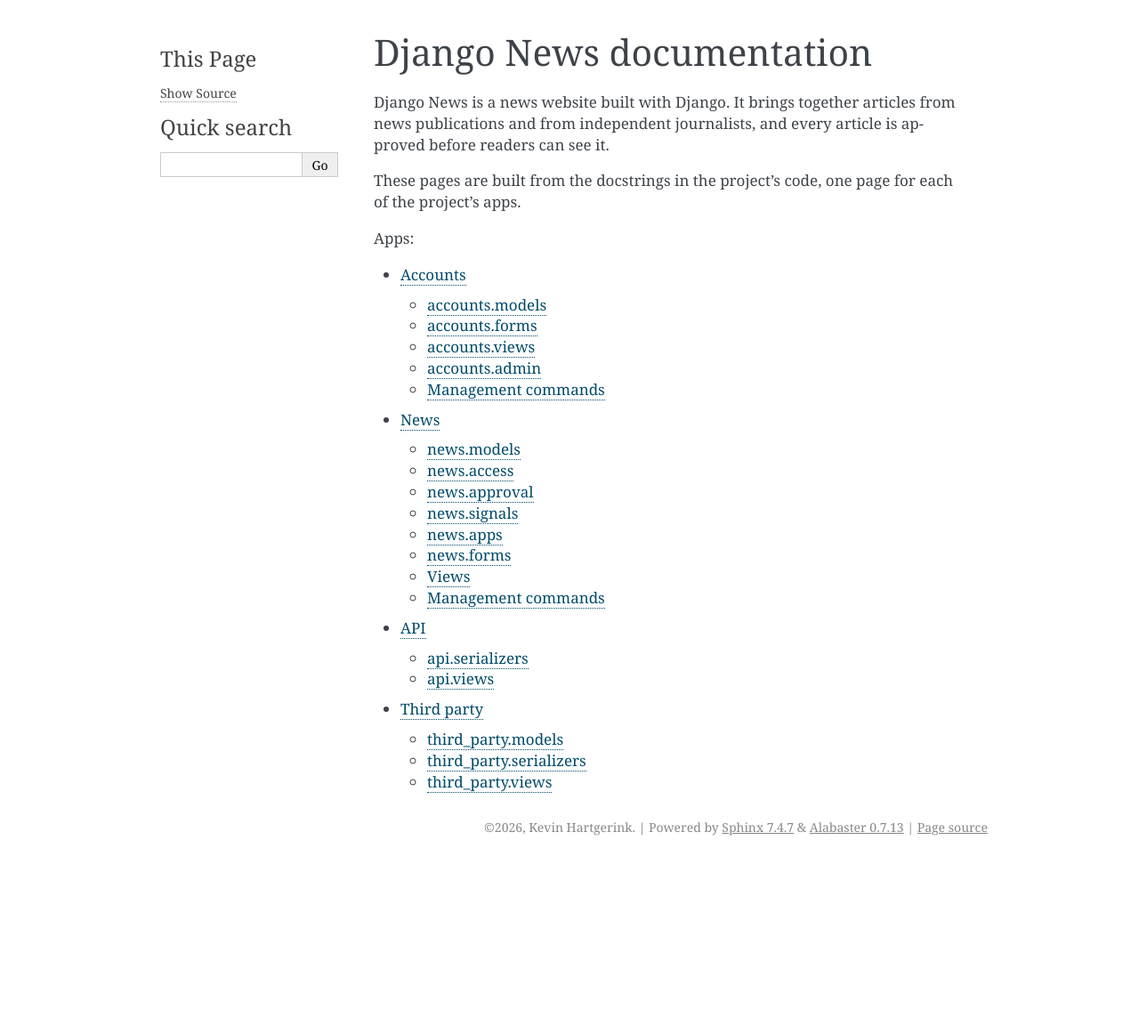
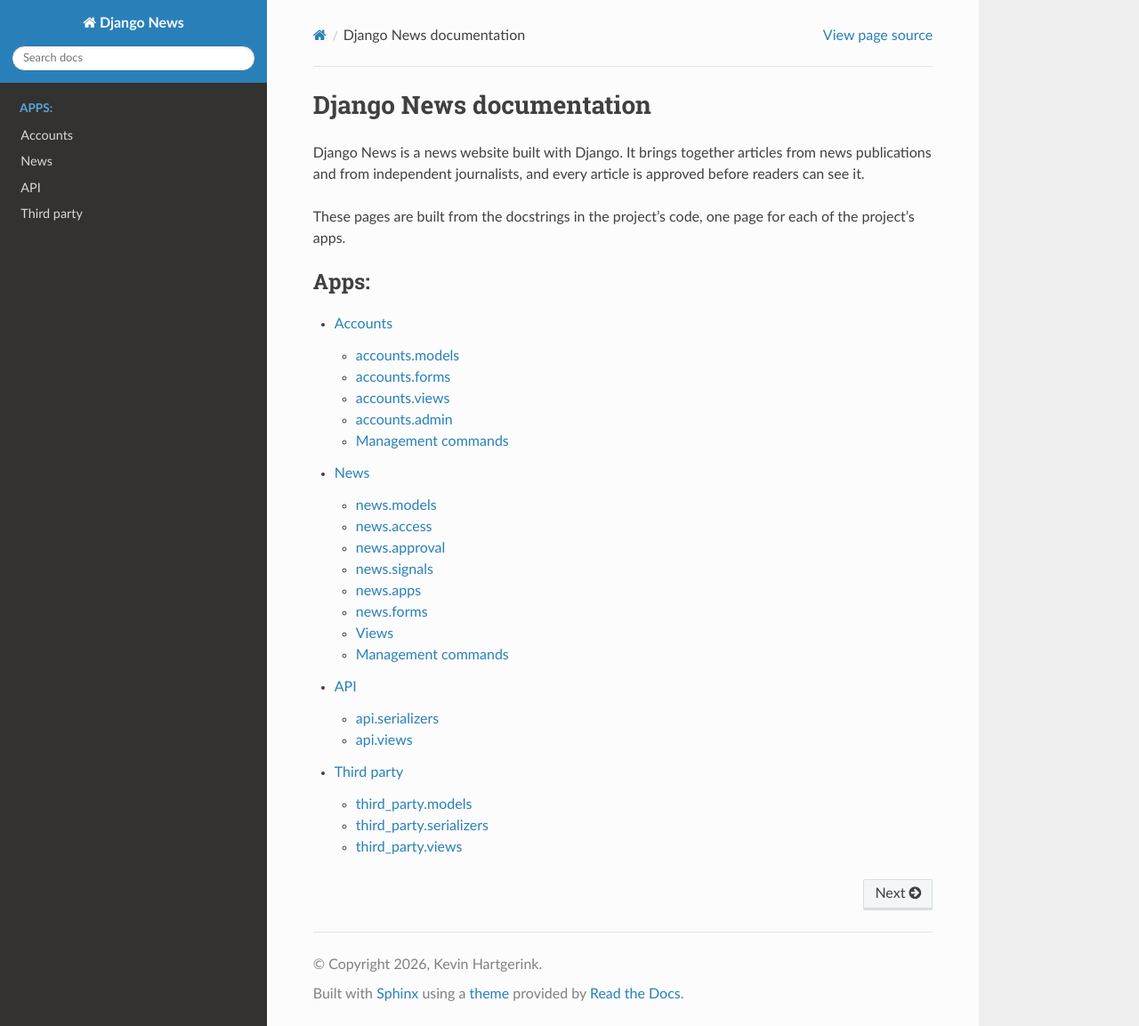
Before and after one commit to hartgerink/django-news-app, a Sphinx documentation site: the page built from docs/source/index.rst, in a window 1280 px wide and 1153 px high. Shown: the whole window at 89% size. Built offline with Sphinx 7.4.7 and the Read the Docs theme 3.1.0, drawn with Linux system fonts in a browser that asks for light colours.

Commit message:
Use the Read the Docs theme for the documentation

```diff
--- a/docs/source/conf.py
+++ b/docs/source/conf.py
@@ -52,4 +52,5 @@
 
 # -- Options for HTML output -------------------------------------------
 
-html_theme = "alabaster"
+# The Read the Docs theme, installed from requirements.txt.
+html_theme = "sphinx_rtd_theme"
--- a/requirements.txt
+++ b/requirements.txt
@@ -28,9 +28,11 @@
 roman-numerals==4.1.0
 snowballstemmer==3.1.1
 Sphinx==9.2.0
+sphinx_rtd_theme==3.1.0
 sphinxcontrib-applehelp==2.0.0
 sphinxcontrib-devhelp==2.0.0
 sphinxcontrib-htmlhelp==2.1.0
+sphinxcontrib-jquery==4.1
 sphinxcontrib-jsmath==2.0.0
 sphinxcontrib-qthelp==2.0.0
 sphinxcontrib-serializinghtml==2.0.0
```
Also changed, not shown: other parts of requirements.txt (+1 -1 lines).
